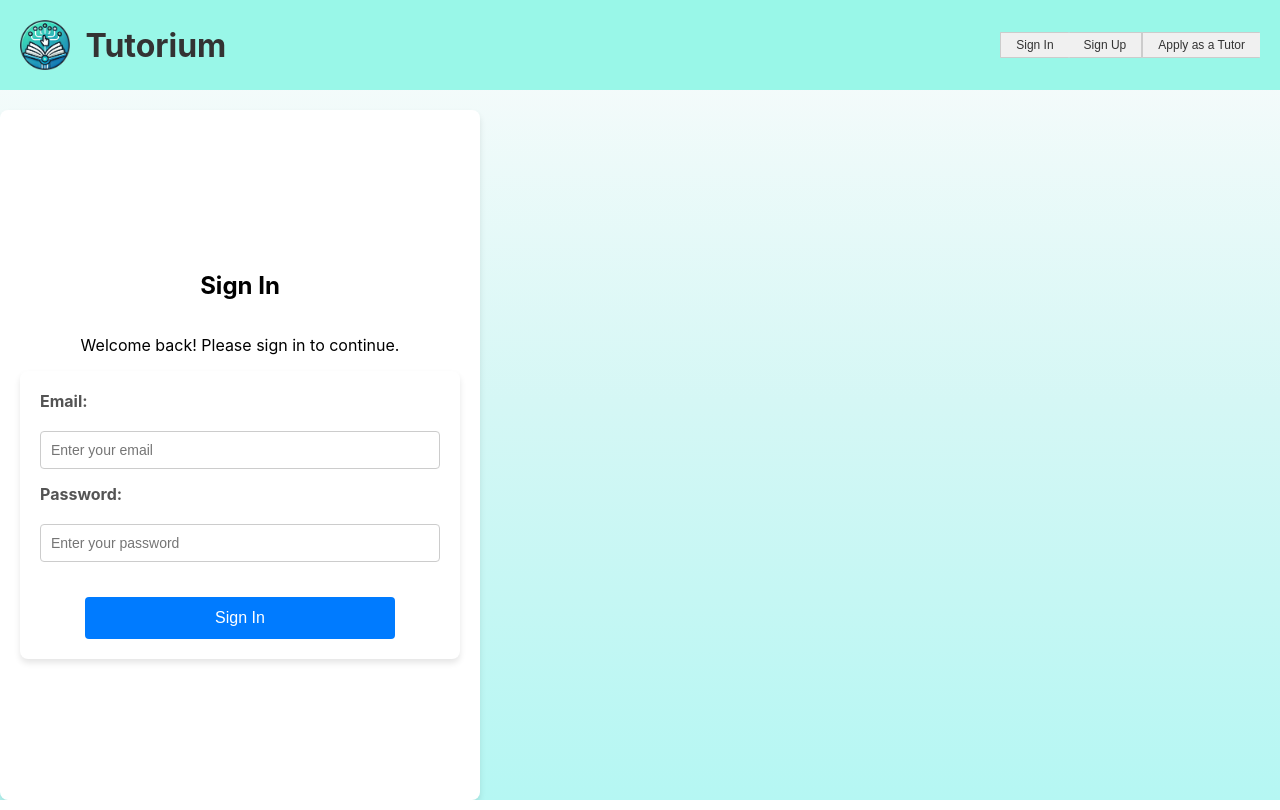
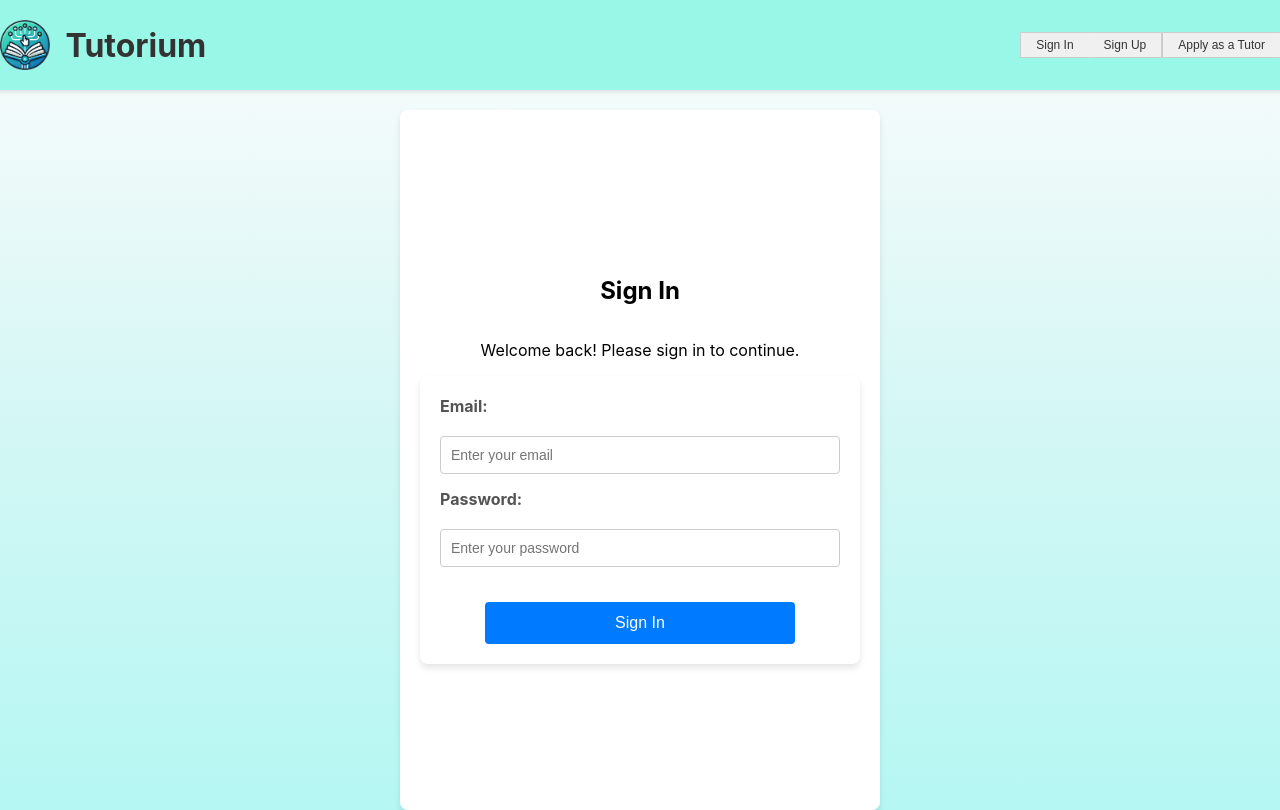
Before and after one commit to travislee7/Tutorium-Front-End, a React (Create React App) app in the folder tutor-frontend/: page /signin in a window 1280 px wide. Built offline with nearby package versions, Linux system fonts and the light colour scheme.

Commit message:
fixed sign in page centering

```diff
--- a/tutor-frontend/src/pages/SigninPage.js
+++ b/tutor-frontend/src/pages/SigninPage.js
@@ -68,6 +68,7 @@ function SigninPage() {
     return (
         <div className="sign-in-page">
             <Header />
+            <div className="sign-in-content">
                 <div className="form-container">
                     <h2>Sign In</h2>
                     <p>Welcome back! Please sign in to continue.</p>
@@ -98,6 +99,7 @@ function SigninPage() {
                         <button type="submit">Sign In</button>
                     </form>
                 </div>
+            </div>
 
             {showErrorPopup && (
                 <div className="error-popup">
--- a/tutor-frontend/src/styles/SigninPage.css
+++ b/tutor-frontend/src/styles/SigninPage.css
@@ -3,8 +3,29 @@
 .sign-in-page {
     display: flex;
     flex-direction: column;
-    min-height: 100vh;
+    align-items: center; /* Center items horizontally */
+    justify-content: center; /* Center items vertically */
+    min-height: 100vh; /* Ensures it takes the full height of the viewport */
     background: linear-gradient(to top, #b5f7f3, #d5f7f5, #fcfcfc);
+    margin: 0; /* Ensure no unexpected margin on the body affects alignment */
+    padding: 0; /* Ensure no unexpected padding */
+    box-sizing: border-box; /* Include padding and border in width/height */
+}
+
+.sign-in-content {
+    display: flex;
+    flex-direction: column;
+    align-items: center; /* Center the content horizontally */
+    justify-content: center; /* Center the content vertically */
+    min-height: calc(100vh - 80px); /* Full height minus the header's height */
+}
+
+header {
+    width: 100%;
+    position: relative; /* Keep the header flow unaffected */
+    background-color: #fff; /* Add any styles specific to the header */
+    padding: 10px 20px;
+    box-shadow: 0 2px 4px rgba(0, 0, 0, 0.1);
 }
 
 .form-container {
```
Lines whose indentation alone changed are shown as unchanged.
